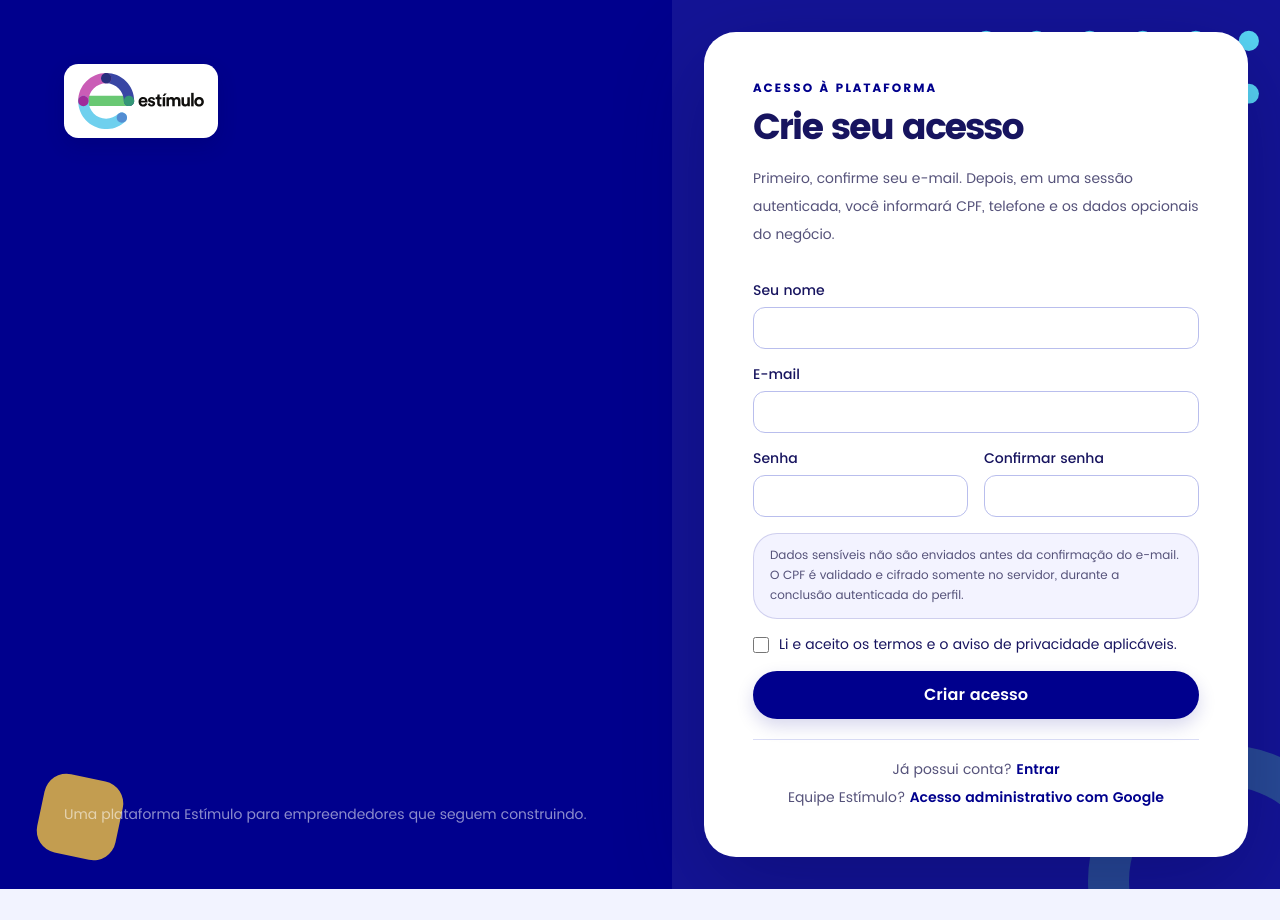
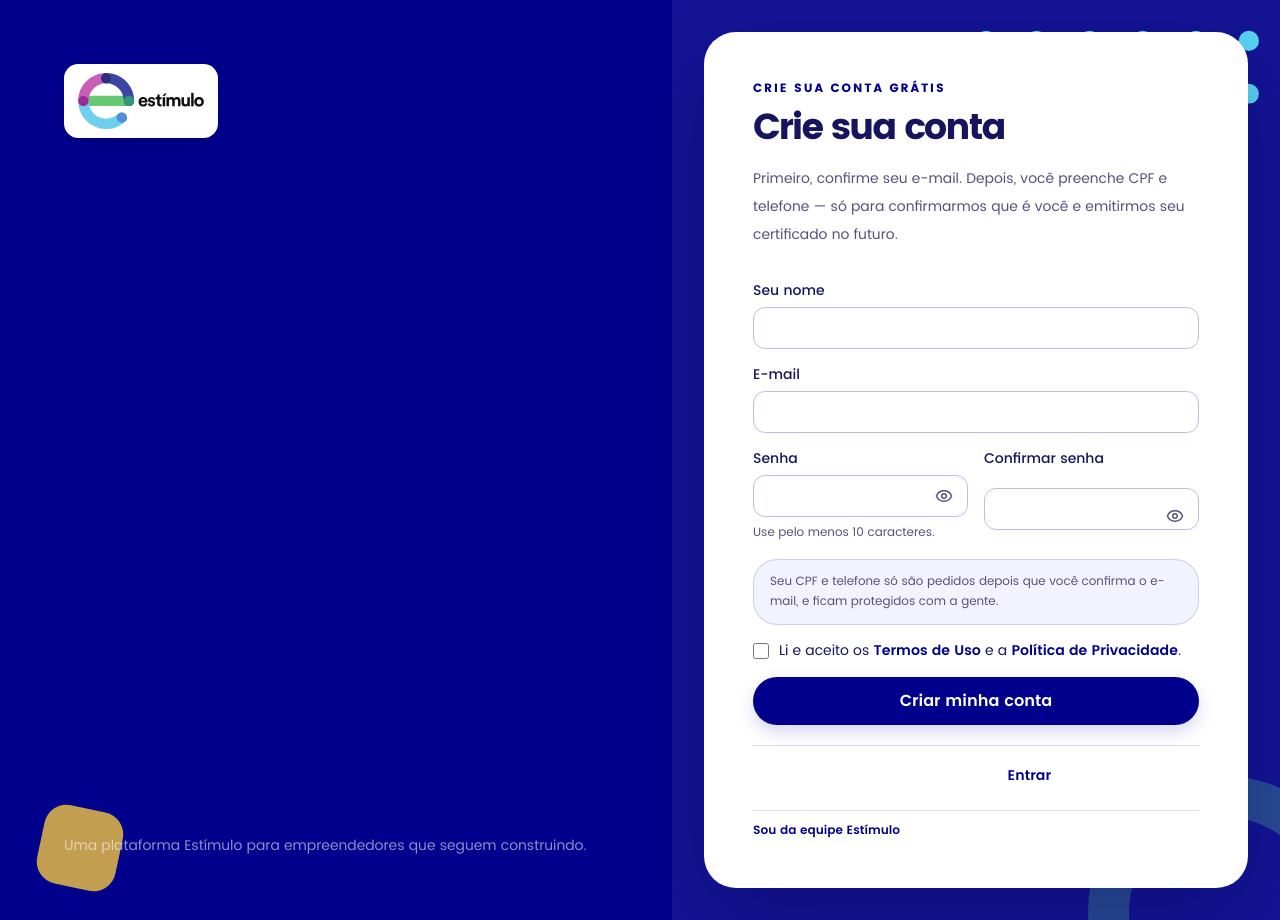
Before and after one commit to pablo-marchina/LMS-estimulo, a Next.js app in the folder apps/web/: page /cadastro in a window 1280 px wide. Before the commit the page ends 889 px from the top, so only its background shows below. Built offline with nearby package versions, Linux system fonts and the light colour scheme; no server answers.

Commit message:
feat(auth): simplify signup copy and consent

```diff
--- a/apps/web/app/cadastro/page.tsx
+++ b/apps/web/app/cadastro/page.tsx
@@ -1,6 +1,7 @@
 import Link from "next/link";
 import { AuthFooter, AuthLayout, FormMessage } from "@/components/auth-layout";
-import { Button } from "@/components/ui/button";
+import { PasswordField } from "@/components/password-field";
+import { PendingSubmitButton } from "@/components/pending-submit-button";
 import { Input, Label } from "@/components/ui/input";
 import { createPublicAccountAction } from "./actions";
 
@@ -16,29 +17,82 @@ const errorMessages: Record<string, string> = {
 
 export default async function PublicSignupPage({ searchParams }: { searchParams: Promise<{ erro?: string }> }) {
   const { erro } = await searchParams;
+
   return (
     <AuthLayout
-      eyebrow="Acesso à plataforma"
-      title="Crie seu acesso"
-      description="Primeiro, confirme seu e-mail. Depois, em uma sessão autenticada, você informará CPF, telefone e os dados opcionais do negócio."
+      eyebrow="Crie sua conta grátis"
+      title="Crie sua conta"
+      description="Primeiro, confirme seu e-mail. Depois, você preenche CPF e telefone — só para confirmarmos que é você e emitirmos seu certificado no futuro."
       wide
     >
       {erro ? <FormMessage tone="error">{errorMessages[erro] ?? "Não foi possível concluir o cadastro."}</FormMessage> : null}
+
       <form action={createPublicAccountAction} className="grid gap-4">
-        <Label>Seu nome<Input name="preferred_name" minLength={2} maxLength={120} autoComplete="name" required /></Label>
-        <Label>E-mail<Input name="email" type="email" autoComplete="email" required /></Label>
+        <Label>
+          Seu nome
+          <Input name="preferred_name" minLength={2} maxLength={120} autoComplete="name" required />
+        </Label>
+        <Label>
+          E-mail
+          <Input name="email" type="email" autoComplete="email" required />
+        </Label>
         <div className="grid gap-4 sm:grid-cols-2">
-          <Label>Senha<Input name="password" type="password" minLength={10} maxLength={128} autoComplete="new-password" required /></Label>
-          <Label>Confirmar senha<Input name="password_confirmation" type="password" minLength={10} maxLength={128} autoComplete="new-password" required /></Label>
+          <PasswordField
+            name="password"
+            label="Senha"
+            minLength={10}
+            maxLength={128}
+            autoComplete="new-password"
+            required
+            help="Use pelo menos 10 caracteres."
+          />
+          <PasswordField
+            name="password_confirmation"
+            label="Confirmar senha"
+            minLength={10}
+            maxLength={128}
+            autoComplete="new-password"
+            required
+          />
         </div>
-        <p className="rounded-xl border border-primary/15 bg-primary-soft/55 px-4 py-3 text-xs leading-5 text-muted">Dados sensíveis não são enviados antes da confirmação do e-mail. O CPF é validado e cifrado somente no servidor, durante a conclusão autenticada do perfil.</p>
-        <label className="flex items-start gap-2.5 text-sm text-ink"><input name="terms" type="checkbox" value="accepted" required className="mt-0.5 size-4 accent-primary" /><span>Li e aceito os termos e o aviso de privacidade aplicáveis.</span></label>
-        <Button size="lg" type="submit">Criar acesso</Button>
+
+        <p className="rounded-xl border border-primary/15 bg-primary-soft/55 px-4 py-3 text-xs leading-5 text-muted">
+          Seu CPF e telefone só são pedidos depois que você confirma o e-mail, e ficam protegidos com a gente.
+        </p>
+
+        <input type="hidden" name="terms_version" value="2026-07-29" />
+        <input type="hidden" name="privacy_version" value="2026-07-29" />
+        <label className="flex items-start gap-2.5 text-sm text-ink">
+          <input name="terms" type="checkbox" value="accepted" required className="mt-0.5 size-4 accent-primary" />
+          <span>
+            Li e aceito os{" "}
+            <Link href="/termos" className="font-semibold text-primary hover:underline" target="_blank">
+              Termos de Uso
+            </Link>{" "}
+            e a{" "}
+            <Link href="/privacidade" className="font-semibold text-primary hover:underline" target="_blank">
+              Política de Privacidade
+            </Link>
+            .
+          </span>
+        </label>
+
+        <PendingSubmitButton pendingLabel="Criando sua conta…" size="lg">
+          Criar minha conta
+        </PendingSubmitButton>
       </form>
+
       <AuthFooter>
-        <div className="grid gap-2 text-muted">
-          <p>Já possui conta? <Link href="/entrar" className="font-semibold text-primary hover:underline">Entrar</Link></p>
-          <p>Equipe Estímulo? <Link href="/entrar/administracao" className="font-semibold text-primary hover:underline">Acesso administrativo com Google</Link></p>
+        <p>
+          Já tem conta?{" "}
+          <Link href="/entrar" className="font-semibold text-primary hover:underline">
+            Entrar
+          </Link>
+        </p>
+        <div className="mt-3 grid gap-1 border-t border-border pt-3 text-xs text-muted">
+          <Link href="/entrar/administracao" className="w-fit font-semibold text-primary hover:underline">
+            Sou da equipe Estímulo
+          </Link>
         </div>
       </AuthFooter>
     </AuthLayout>
```
